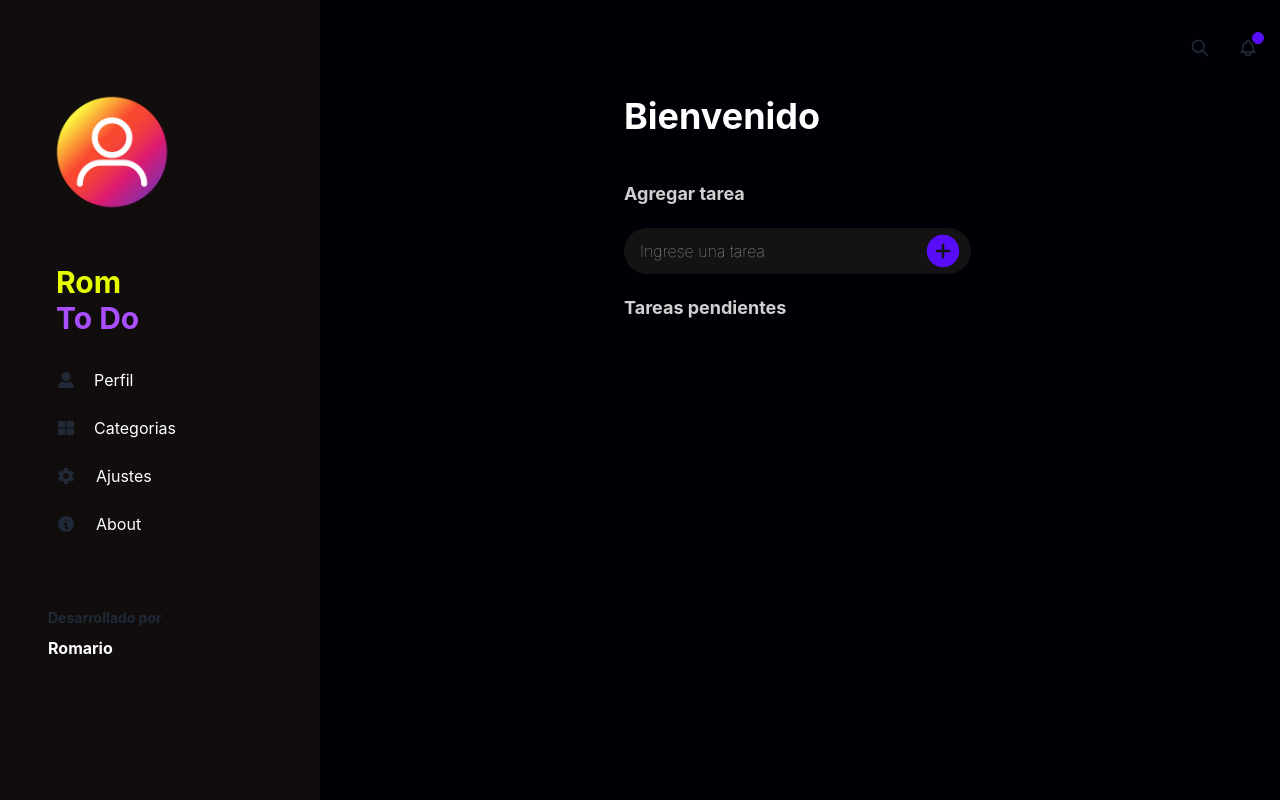
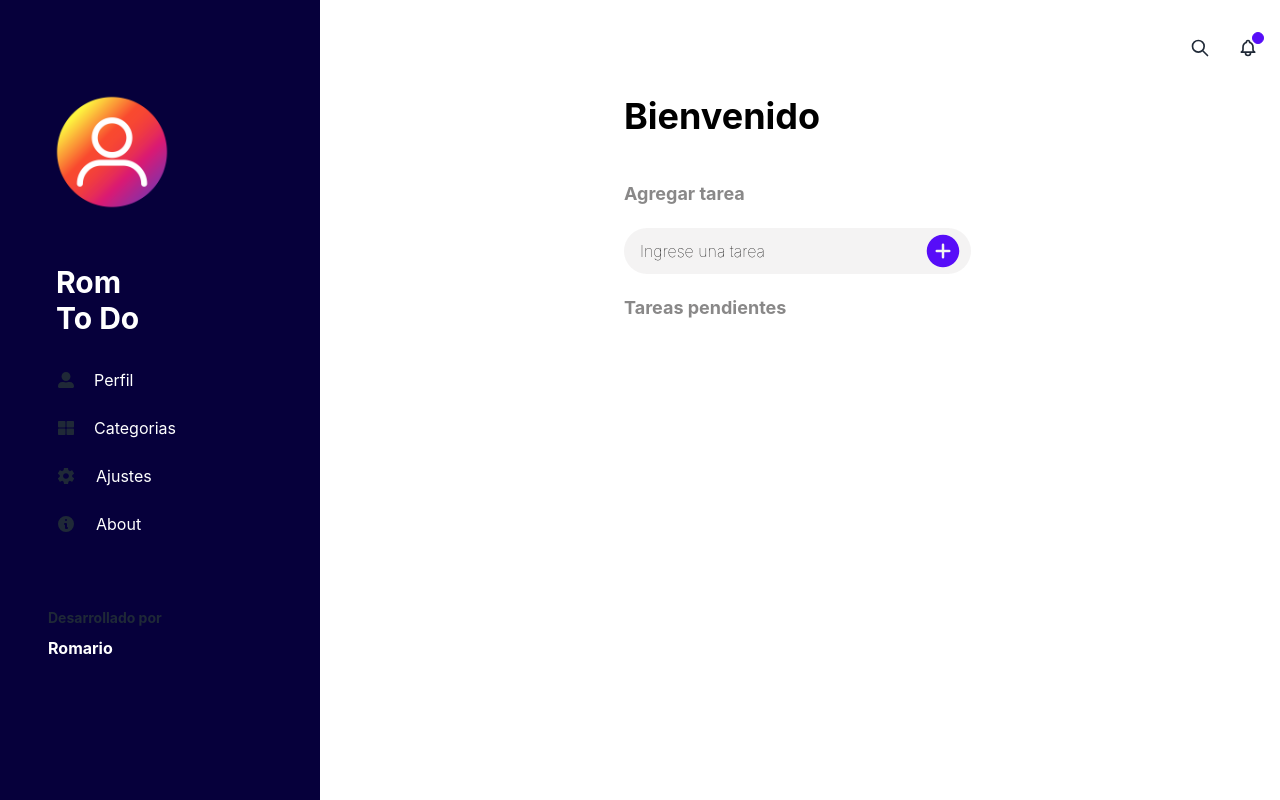
Before and after one commit to romariou76/App-tareas, a React (Create React App) app: page /app in a window 1280 px wide. Built offline with nearby package versions, Linux system fonts and the light colour scheme.

Commit message:
actualizacion del tema

```diff
--- a/src/components/Contenido.jsx
+++ b/src/components/Contenido.jsx
@@ -4,14 +4,14 @@ import Navbar from "./Navbar";
 
 function Contenido() {
   return (
-    <div className="h-screen bg-black">
+    <div className="h-screen bg-white">
       <Navbar />
-      <div className="flex justify-center h-auto bg-black">
+      <div className="flex justify-center h-auto bg-white">
         <div className="text-center">
           <div className="flex flex-col w-96">
-            <div className="h-auto bg-black mb-5">
+            <div className="h-auto bg-white mb-5">
               <div className="grid justify-items-start">
-                <h1 className="text-white text-4xl font-bold mb-6 ml-4">
+                <h1 className="text-black text-4xl font-bold mb-6 ml-4">
                   Bienvenido
                 </h1>
                 {/* <p className="ml-4 mb-5 text-lg text-black2 font-bold">Categorias</p> */}
@@ -35,10 +35,10 @@ function Contenido() {
             </div>
 
             <div className="grid justify-items-start">
-                <p className="ml-4 mb-5 text-lg text-white2 font-bold">Agregar tarea</p>
+                <p className="ml-4 mb-5 text-lg text-black2 font-bold">Agregar tarea</p>
             </div>
 
-            <div className="h-auto w-96 bg-black">
+            <div className="h-auto w-96 bg-white">
               <ListaDeTareas />
             </div>
           </div>
--- a/src/components/Drawer.jsx
+++ b/src/components/Drawer.jsx
@@ -22,7 +22,7 @@ function Drawer(){
    {/* Contenedor que se abre */}
       <label htmlFor="my-drawer" className="drawer-overlay"></label>
          {/* Lista ul que es caja de los elementos */}
-         <ul className="menu p-12 overflow-y-auto w-80 bg-dark text-base-content space-y-2">
+         <ul className="menu p-12 overflow-y-auto w-80 bg-purple text-base-content space-y-2">
             {/* Imagen avatar */}
             <div className="avatar my-10 ml-0">
                <div className="w-32 rounded-full">
@@ -31,8 +31,8 @@ function Drawer(){
             </div>
 
             <div className="my-8 ml-2">
-               <p className="text-3xl text-yellow font-bold">Rom</p>
-              <p className="text-3xl text-icono font-bold mb-4">To Do</p>
+               <p className="text-3xl text-white font-bold">Rom</p>
+              <p className="text-3xl text-white font-bold mb-4">To Do</p>
             </div>
             {/* boton close */}
             <div className="flex items-start justify-end lg:hidden bg-transparent">
--- a/src/components/ListaDeTareas.js
+++ b/src/components/ListaDeTareas.js
@@ -47,9 +47,9 @@ function ListaDeTareas() {
   return (
     <>
       <TareaFormulario onSubmit={agregarTarea} />
-      <div className="w-96 bg-black">
+      <div className="w-96">
         <div className="flex justify-items-start mt-5 mb-8">
-          <p className="text-lg text-white2 font-bold ml-4">Tareas pendientes</p>
+          <p className="text-lg text-black2 font-bold ml-4">Tareas pendientes</p>
         </div>
         {tareas.map((tarea) => (
           <Tarea
--- a/src/components/Navbar.js
+++ b/src/components/Navbar.js
@@ -1,6 +1,6 @@
 function Navbar() {
   return (
-    <div className="navbar bg-black h-24">
+    <div className="navbar bg-white h-24">
       <div className="navbar-start">
         {/* Boton que desplega el drawer */}
         <label
@@ -11,7 +11,7 @@ function Navbar() {
             xmlns="http://www.w3.org/2000/svg"
             fill="none"
             viewBox="0 0 24 24"
-            className="inline-block w-6 h-6 stroke-current text-white"
+            className="inline-block w-6 h-6 stroke-current"
           >
             <path
               strokeLinecap="round"
--- a/src/components/Tarea.js
+++ b/src/components/Tarea.js
@@ -13,7 +13,7 @@ function Tarea({ id, texto, completada, completarTarea, eliminarTarea }) {
           className="checkbox checkbox-primary"
         />
 
-        <p className="text-white font-bold">{texto}</p>
+        <p className="text-black3 font-bold">{texto}</p>
       </div>
       <div className="flex justify-end mr-9">
         <button onClick={() => eliminarTarea(id)}>
--- a/src/components/TareaFormulario.js
+++ b/src/components/TareaFormulario.js
@@ -20,7 +20,7 @@ function TareaFormulario(props) {
   };
 
   return (
-    <form onSubmit={manejarEnvio} className="bg-black">
+    <form onSubmit={manejarEnvio}>
       <div className="flex w-96 ml-4">
         <input
           type="text"
--- a/src/css/Tarea.css
+++ b/src/css/Tarea.css
@@ -13,7 +13,7 @@
 .tarea-icono{
     width: 25px;
     height: 25px;
-    color: rgb(158, 0, 0);
+    color: rgb(61, 60, 60);
 }
 
 .checkbox{
--- a/src/css/TareaFormulario.css
+++ b/src/css/TareaFormulario.css
@@ -1,7 +1,7 @@
 .search__input {
-    background-color: hsla(0, 4%, 9%, 0.849);
+    background-color: hsla(0, 8%, 95%, 0.849);
     border: none;
-    color: #ffffff88;
+    color: #2e2c2c;
     padding: 0.7rem 1rem;
     border-radius: 30px;
     width: 21.7em;
@@ -11,21 +11,21 @@
 
   .search__input:hover, .search__input:focus {
     box-shadow: 0 0 1em #00000005;
-    border: 1px solid rgb(94, 0, 117);
+    border: 1px solid rgb(204, 0, 255);
   }
 
   .search__input:focus {
     outline: none;
-    background-color: #080808;
+    background-color: #ffffff;
   }
 
   .search__input::-webkit-input-placeholder {
     font-weight: 100;
-    color: rgba(255, 255, 255, 0.685);
+    color: rgb(0, 0, 0);
   }
 
   .search__input:focus + .search__button {
-    background-color: #05050500;
+    background-color: #18070700;
   }
 
   .search__button {
--- a/tailwind.config.js
+++ b/tailwind.config.js
@@ -8,7 +8,7 @@ module.exports = {
       transparent: 'transparent',
       current: 'currentColor',
       'white': '#ffffff',
-      'white2': '#ffffffd0',
+      'white2': '#ffffff8c',
       'blue-700': 'rgb(29 78 216)',
       'purple': '#06003b',
       'midnight': '#121063',
@@ -17,9 +17,7 @@ module.exports = {
       'silver': '#ecebff',
       'bubble-gum': '#ff77e9',
       'bermuda': '#78dcca',
-      'black': '#000007',
-      'dark': '#110d0d',
-      'icono': '#aa4fff',
+      'black': '#000000',
       'black2': 'rgba(105, 104, 104, 0.788)',
       'black3': 'rgba(0, 0, 0, 0.767)',
       'yellow': '#e5ff00',
```
